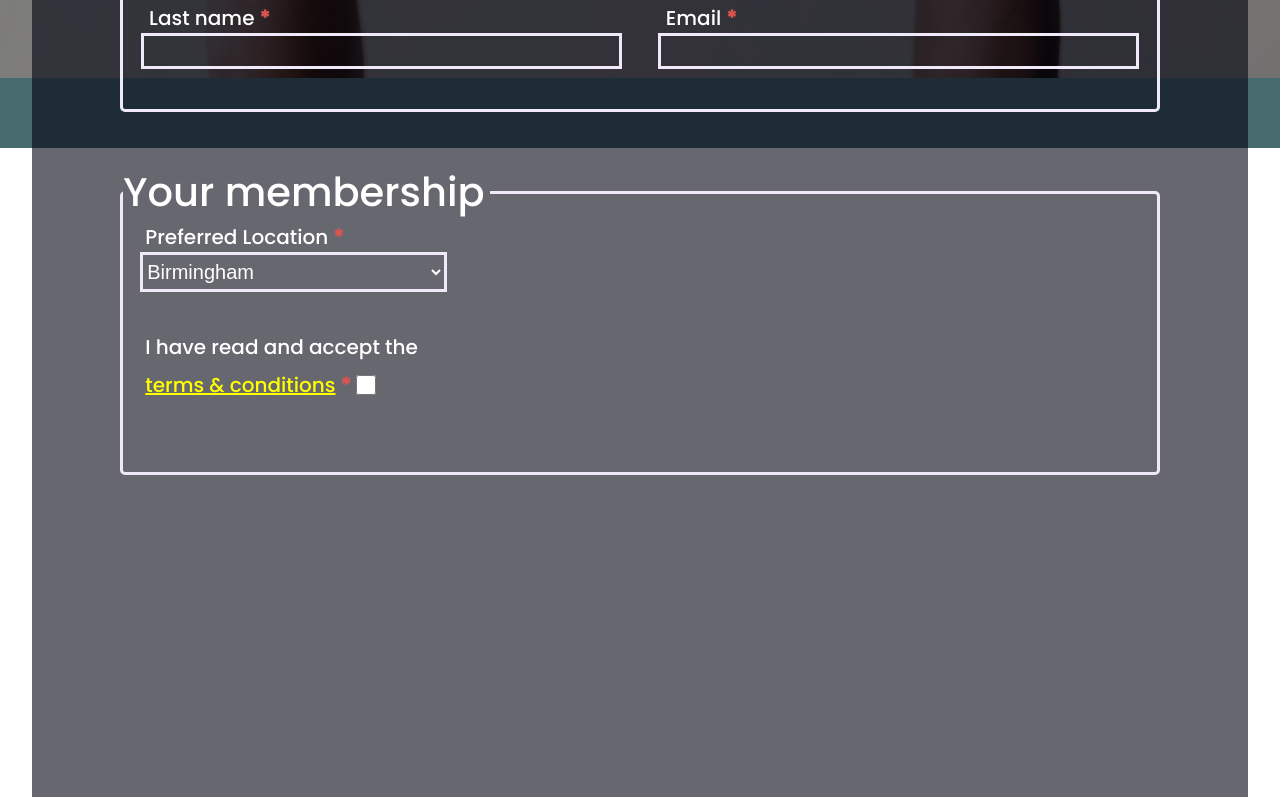
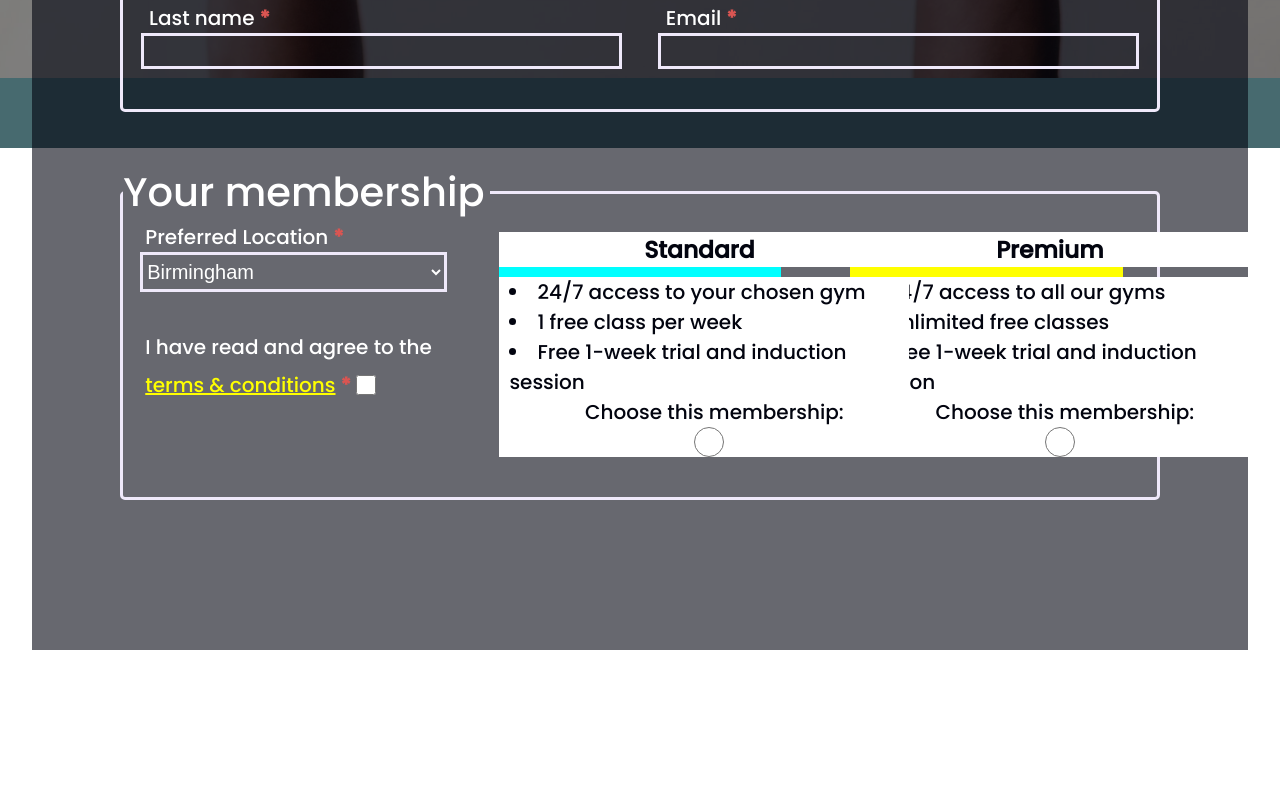
Before and after one commit to BeckySkel/html-css-project-1, a plain HTML site: page sign-up.html in a window 1280 px wide. Shown: the part 652-1449 px from the top of the page. Drawn offline with Linux system fonts and the light colour scheme.

Commit message:
Add membership information and radio buttons and contian in cards

```diff
--- a/assets/css/style.css
+++ b/assets/css/style.css
@@ -673,7 +673,7 @@ footer a {
 }
 
 #form-outer {
-    height: 200vh;
+    /* height: 100vh; */
     background: rgba(2,4,15,0.6);
     position: relative;
     margin: 250px auto 150px;
@@ -702,6 +702,7 @@ form {
     color: #efe9fa;
     position: relative;
     top: -50px;
+    padding-bottom: 50px;
 }
 
 fieldset {
@@ -787,3 +788,38 @@ form a {
     display: inline;
     width: 20px;
 }
+
+.membership {
+    width: 80%;
+    background: #fff;
+    margin: 0 auto;
+    color: #02040f;
+}
+
+.membership h3 {
+    width: 400px;
+    text-align: center;
+    background: #fff;
+    margin: 10px auto;
+}
+
+.list-container {
+    width: 400px;
+    background: #fff;
+    margin: 10px auto;
+    color: #02040f;
+    list-style-position: inside;
+    padding-left: 10px;
+}
+
+.membership label {
+    text-align: center;
+}
+
+#premium {
+    background: #ffff00;
+}
+
+#standard {
+    background: #00ffff;
+}
--- a/sign-up.html
+++ b/sign-up.html
@@ -93,17 +93,41 @@
                         </select>
 
                         <div class="accept-terms">
-                            <label for="accept-terms">I have read and accept the <a href="#">terms & conditions</a> <span class="required">*</span></label>
+                            <label for="accept-terms">I have read and agree to the <a href="#">terms & conditions</a> <span class="required">*</span></label>
                             <input type="checkbox" id="accept-terms" name="accept-terms" value="yes" required>
                         </div>
                     </div>
 
                     <div class="right-third">
+                        <div id="premium" class="membership">
+                            <h3>Premium</h3>
 
+                            <div class="list-container">
+                                <ul>
+                                    <li>24/7 access to all our gyms</li>
+                                    <li>Unlimited free classes</li>
+                                    <li>Free 1-week trial and induction session</li>
+                                </ul>
+                                <label for="premium">Choose this membership:</label>
+                                <input type="radio" id="premium" name="membership" value="premium">
+                            </div>
+                        </div>
                     </div>
 
                     <div class="center-third">
+                        <div id="standard" class="membership">
+                            <h3>Standard</h3>
 
+                            <div class="list-container">
+                                <ul>
+                                    <li>24/7 access to your chosen gym</li>
+                                    <li>1 free class per week</li>
+                                    <li>Free 1-week trial and induction session</li>
+                                </ul>
+                                <label for="standard">Choose this membership:</label>
+                                <input type="radio" id="standard" name="membership" value="standard">
+                            </div>
+                        </div>
                     </div>
 
                 </fieldset>
```
